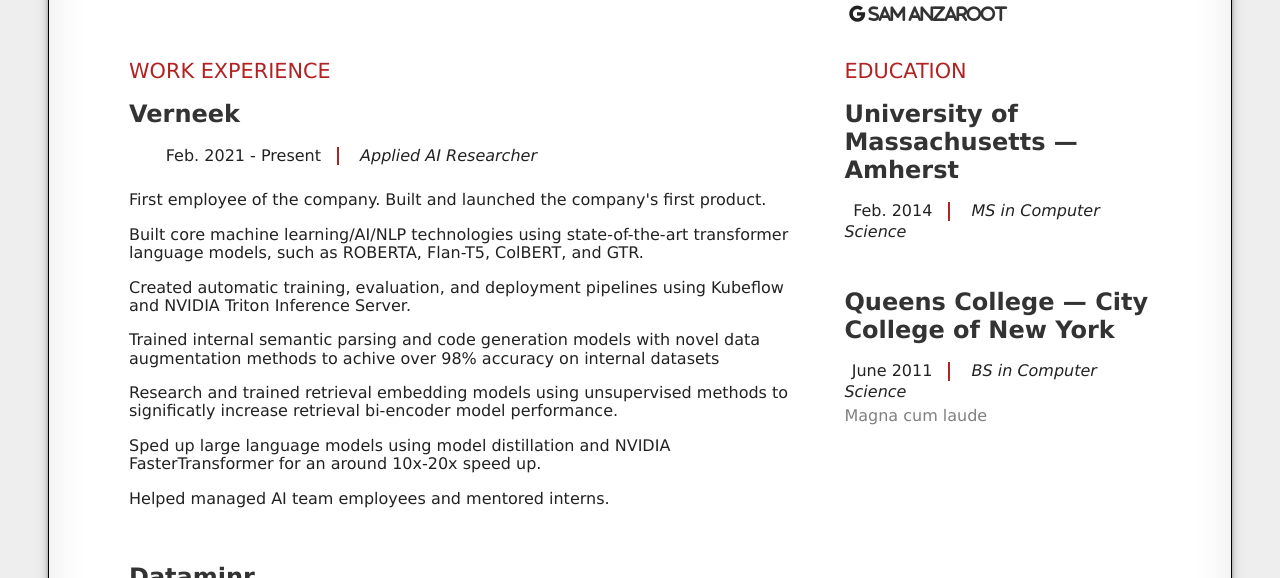
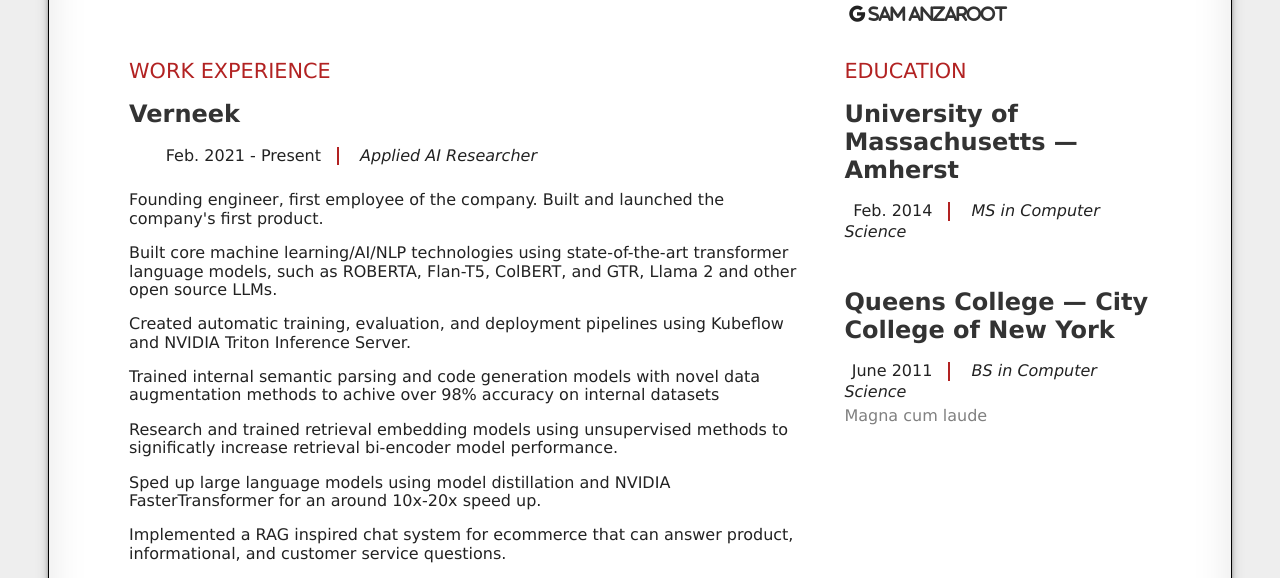
Before and after one commit to samanz/samanz.com, a website built with Parcel: page resume/index.html in a window 1280 px wide. Shown: the part 214-792 px from the top of the page. Built offline with nearby package versions, Linux system fonts and the light colour scheme.

Commit message:
Update index.html

```diff
--- a/resume/index.html
+++ b/resume/index.html
@@ -38,7 +38,7 @@
       <span class = "linkedin fab fa-linkedin"><span class = "ref">LinkedIn: </span> <a href = "https://www.linkedin.com/in/sam-anzaroot-7829301/">sam-anzaroot</a></span>
       <span class = "gscholar fab fa-google"><span class = "ref">Google Scholar: </span> <a href ="https://scholar.google.com/citations?user=RN84DA8AAAAJ&hl=en">Sam Anzaroot</a></span>
     </p>
-    </section>
+    </section>tome
     <section id = "work">
       <h2>Work experience</h2>
          <div>
@@ -48,12 +48,13 @@
          </p>
          <h5>Accomplishments</h5>
          <ul>
-           <li>First employee of the company. Built and launched the company's first product.</li>
-           <li>Built core machine learning/AI/NLP technologies using state-of-the-art transformer language models, such as ROBERTA, Flan-T5, ColBERT, and GTR.</li>
+           <li>Founding engineer, first employee of the company. Built and launched the company's first product.</li>
+           <li>Built core machine learning/AI/NLP technologies using state-of-the-art transformer language models, such as ROBERTA, Flan-T5, ColBERT, and GTR, Llama 2 and other open source LLMs.</li>
            <li>Created automatic training, evaluation, and deployment pipelines using Kubeflow and NVIDIA Triton Inference Server.</li>
            <li>Trained internal semantic parsing and code generation models with novel data augmentation methods to achive over 98% accuracy on internal datasets</li>
            <li>Research and trained retrieval embedding models using unsupervised methods to significatly increase retrieval bi-encoder model performance.</li>
            <li>Sped up large language models using model distillation and NVIDIA FasterTransformer for an around 10x-20x speed up.</li>
+           <li>Implemented a RAG inspired chat system for ecommerce that can answer product, informational, and customer service questions.</li>
            <li>Helped managed AI team employees and mentored interns.</li>
          </ul>
 
```
